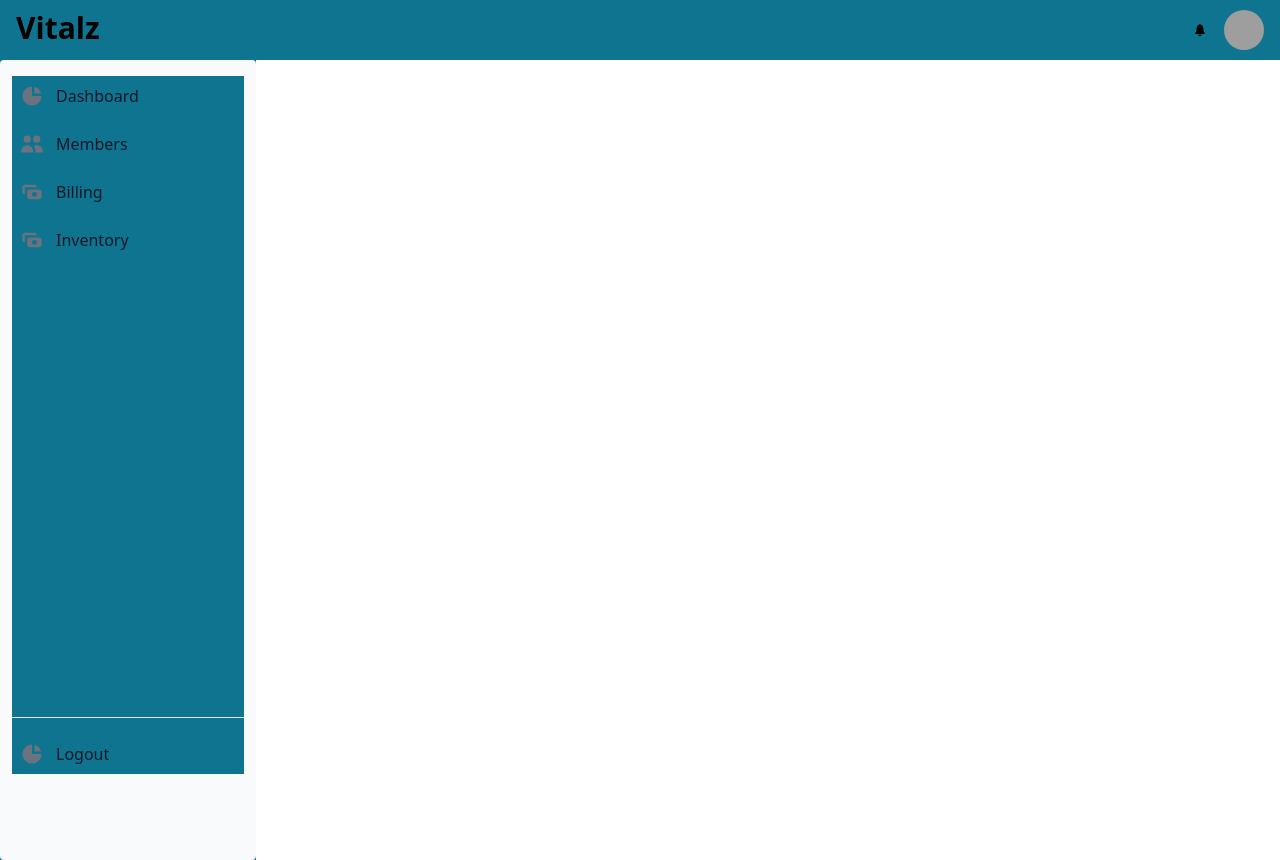
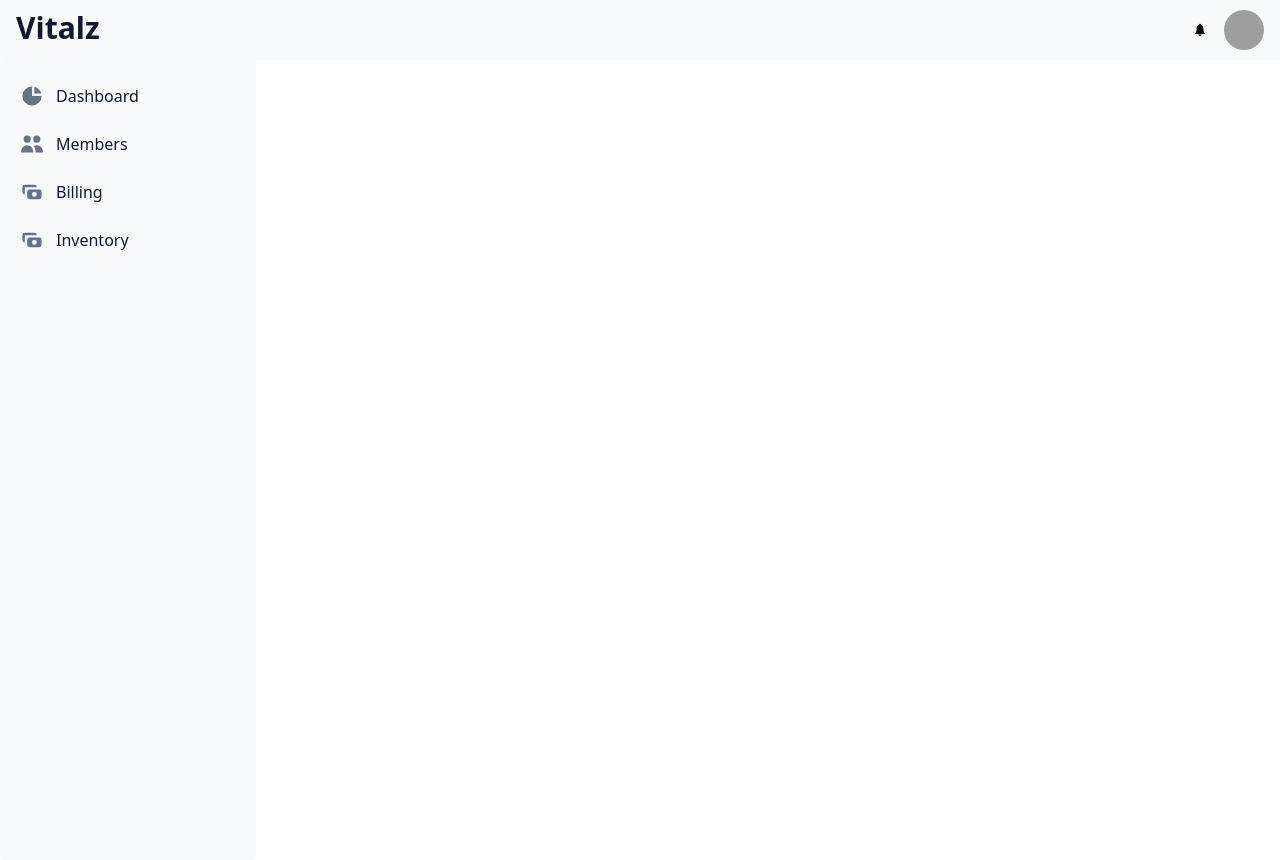
Before and after one commit to hknp796/vitalz, a React (Vite) app: page / in a window 1280 px wide. Built offline with nearby package versions, Linux system fonts and the light colour scheme; grey boxes are pictures that could not be loaded.

Commit message:
notification popover added

```diff
--- a/src/components/SideNavbar.jsx
+++ b/src/components/SideNavbar.jsx
@@ -28,8 +28,8 @@ export default function CTAButton() {
   };
   return (
     <div>
-      <Sidebar className="h-[100vh] bg-cyan-700">
-        <Sidebar.Items className="flex flex-col h-[calc(100%-70px)]  justify-between bg-cyan-700">
+      <Sidebar className="h-[100vh] ">
+        <Sidebar.Items className="flex flex-col h-[calc(100%-70px)]  justify-between ">
           <Sidebar.ItemGroup>
             {sidebarItems.map((item, index) => (
               <Sidebar.Item
@@ -41,11 +41,6 @@ export default function CTAButton() {
                 <p>{item.text}</p>
               </Sidebar.Item>
             ))}
-          </Sidebar.ItemGroup>
-          <Sidebar.ItemGroup>
-            <Sidebar.Item href="#" icon={HiChartPie} onClick={handleLogout}>
-              Logout
-            </Sidebar.Item>
           </Sidebar.ItemGroup>
         </Sidebar.Items>
       </Sidebar>
--- a/src/components/TopNavbar.jsx
+++ b/src/components/TopNavbar.jsx
@@ -1,16 +1,36 @@
-import { Avatar, Dropdown, Navbar } from "flowbite-react";
+import { Avatar, Dropdown, Navbar, Popover } from "flowbite-react";
 import { IoIosNotifications } from "react-icons/io";
 export default function Component() {
   return (
-    <Navbar className="bg-cyan-700 ">
+    <Navbar className="bg-gray-50  ">
       <div className="flex justify-between w-full">
-        <h2 className="text-black font-bold text-3xl text-center bg-cyan-700">
+        <h2 className="font-bold text-3xl text-center bg-gray-50 text-gray-900 ">
           Vitalz
         </h2>
         <div className="flex gap-4 items-center w-[100%] justify-end">
-          <div>
-            <IoIosNotifications />
-          </div>
+          <Popover
+            aria-labelledby="default-popover"
+            content={
+              <div className="w-64 text-sm text-gray-500 dark:text-gray-400">
+                <div className="border-b border-gray-200 bg-gray-100 px-3 py-2 dark:border-gray-600 dark:bg-gray-700">
+                  <h3
+                    id="default-popover"
+                    className="font-semibold text-gray-900 dark:text-white"
+                  >
+                    Notification
+                  </h3>
+                </div>
+                <div className="px-3 py-2">
+                  <p>list</p>
+                </div>
+              </div>
+            }
+          >
+            <div>
+              <IoIosNotifications />
+            </div>
+          </Popover>
+
           <Dropdown
             arrowIcon={false}
             inline
@@ -25,13 +45,9 @@ export default function Component() {
             <Dropdown.Header>
               <span className="block text-sm">Bonnie Green</span>
               <span className="block truncate text-sm font-medium">
-                name@flowbite.com
+                name@gmail.com
               </span>
             </Dropdown.Header>
-            <Dropdown.Item>Dashboard</Dropdown.Item>
-            <Dropdown.Item>Settings</Dropdown.Item>
-            <Dropdown.Item>Earnings</Dropdown.Item>
-            <Dropdown.Divider />
             <Dropdown.Item>Sign out</Dropdown.Item>
           </Dropdown>
         </div>
```
Also changed, not shown: 1 other file (tests, documents, lock files or other folders).
